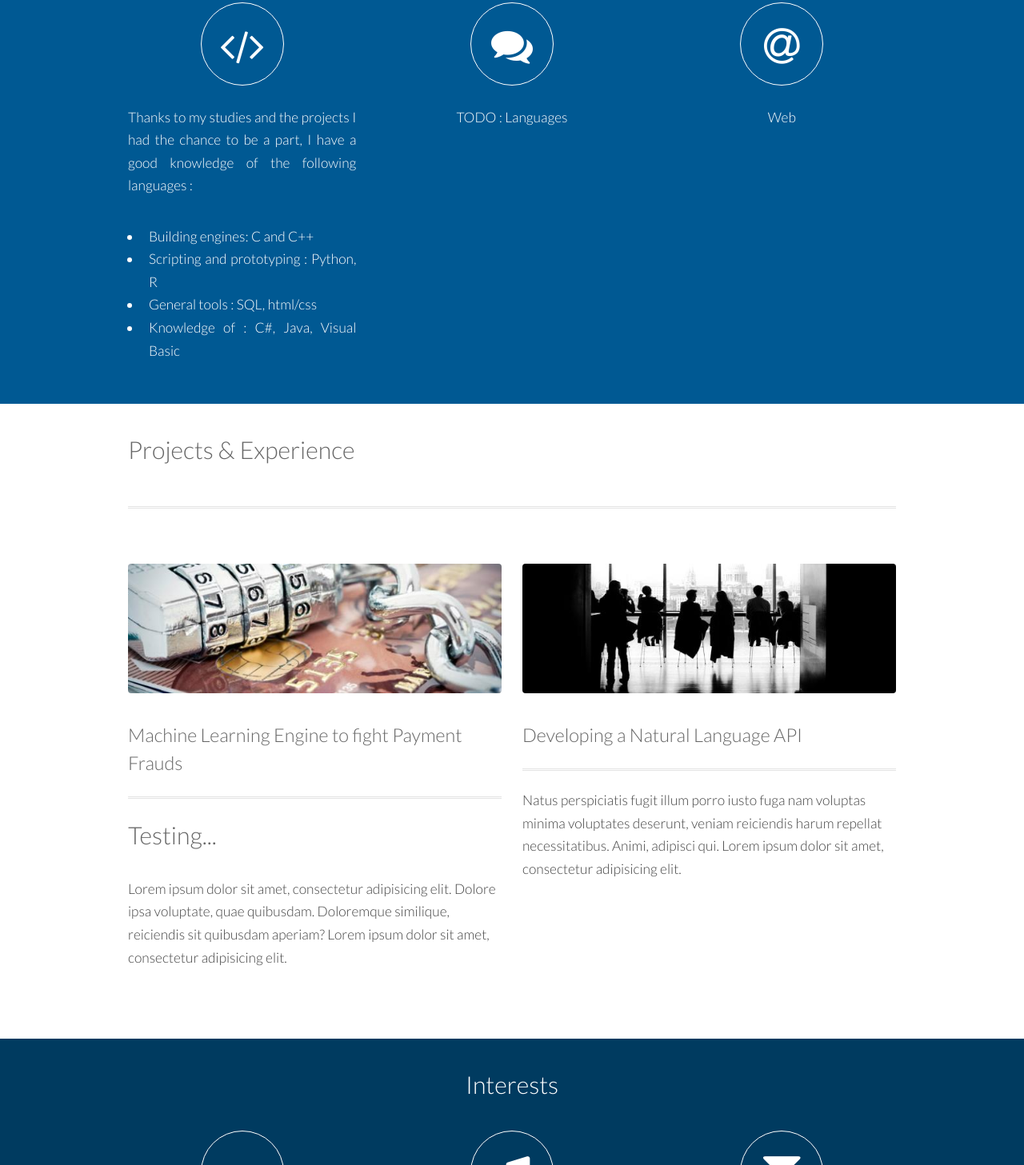
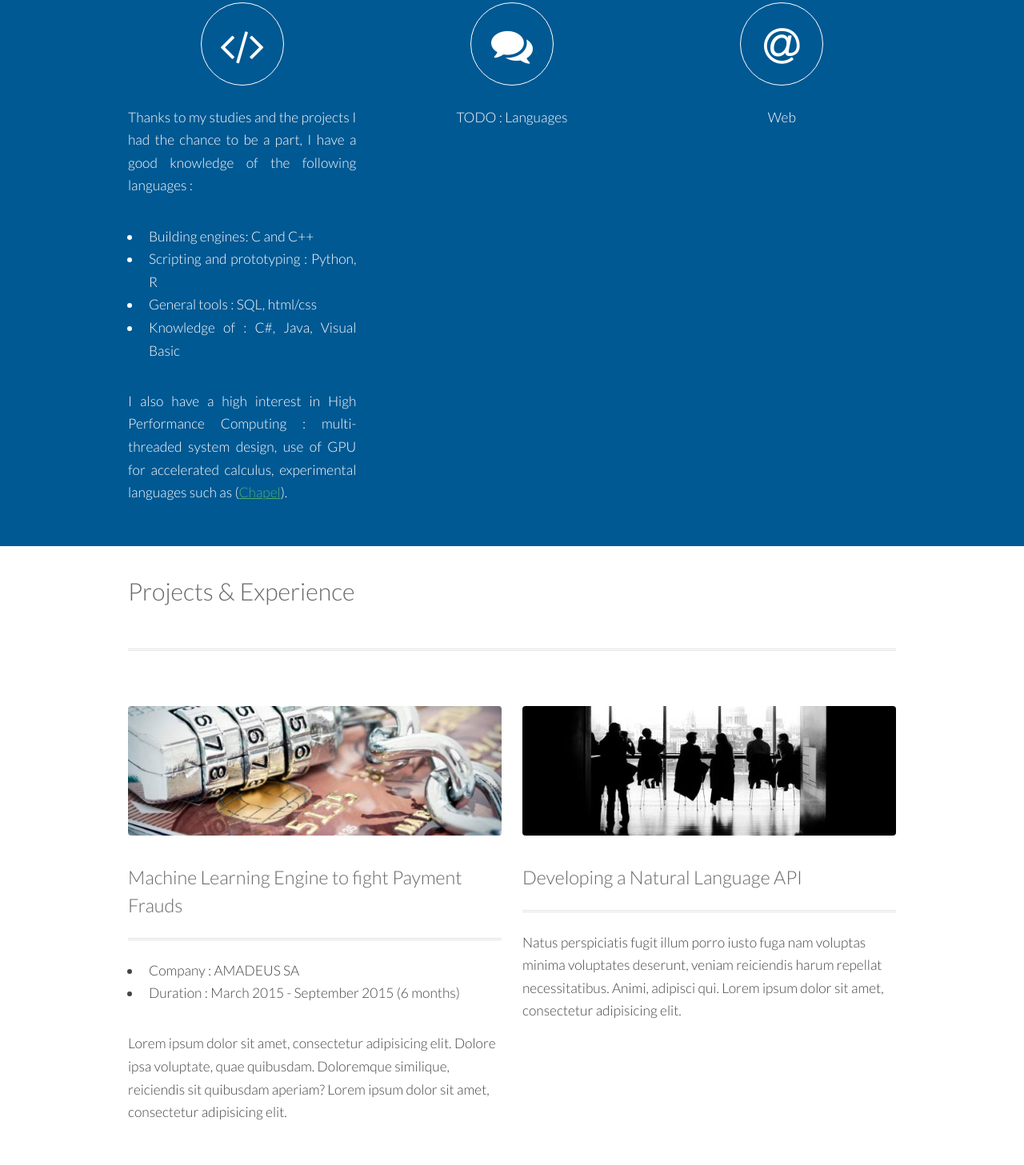
Before and after one commit to vbergeron/vbergeron.github.io, a plain HTML site: page index.html in a window 1280 px wide. Shown: the part 1452-2909 px from the top of the page at 80% size. Drawn offline with Linux system fonts and the light colour scheme.

Commit message:
testing subtitle

```diff
--- a/index.html
+++ b/index.html
@@ -101,6 +101,9 @@
 								<li>General tools : SQL, html/css
 								<li>Knowledge of : C#, Java, Visual Basic</li>
 							</ul>
+							I also have a high interest in High Performance Computing :
+							multi-threaded system design, use of GPU for accelerated calculus,
+							experimental languages such as (<a href="http://chapel.cray.com/">Chapel</a>).
 							</p></div>
 						</section>
 						<section class="4u 12u$(small)">
@@ -124,7 +127,10 @@
 						<section class="feature 6u 12u$(small)">
 							<img class="image fit" src="images/pic01.jpg" alt="" />
 							<h3 class="title">Machine Learning Engine to fight Payment Frauds</h3>
-							<h2>Testing...</h2>
+							<ul>
+								<li>Company : AMADEUS SA</li>
+								<li>Duration : March 2015 - September 2015 (6 months)</li>
+							</ul>
 							<p>Lorem ipsum dolor sit amet, consectetur adipisicing elit. Dolore ipsa voluptate, quae quibusdam. Doloremque similique, reiciendis sit quibusdam aperiam? Lorem ipsum dolor sit amet, consectetur adipisicing elit.</p>
 						</section>
 						<section class="feature 6u$ 12u$(small)">
```
